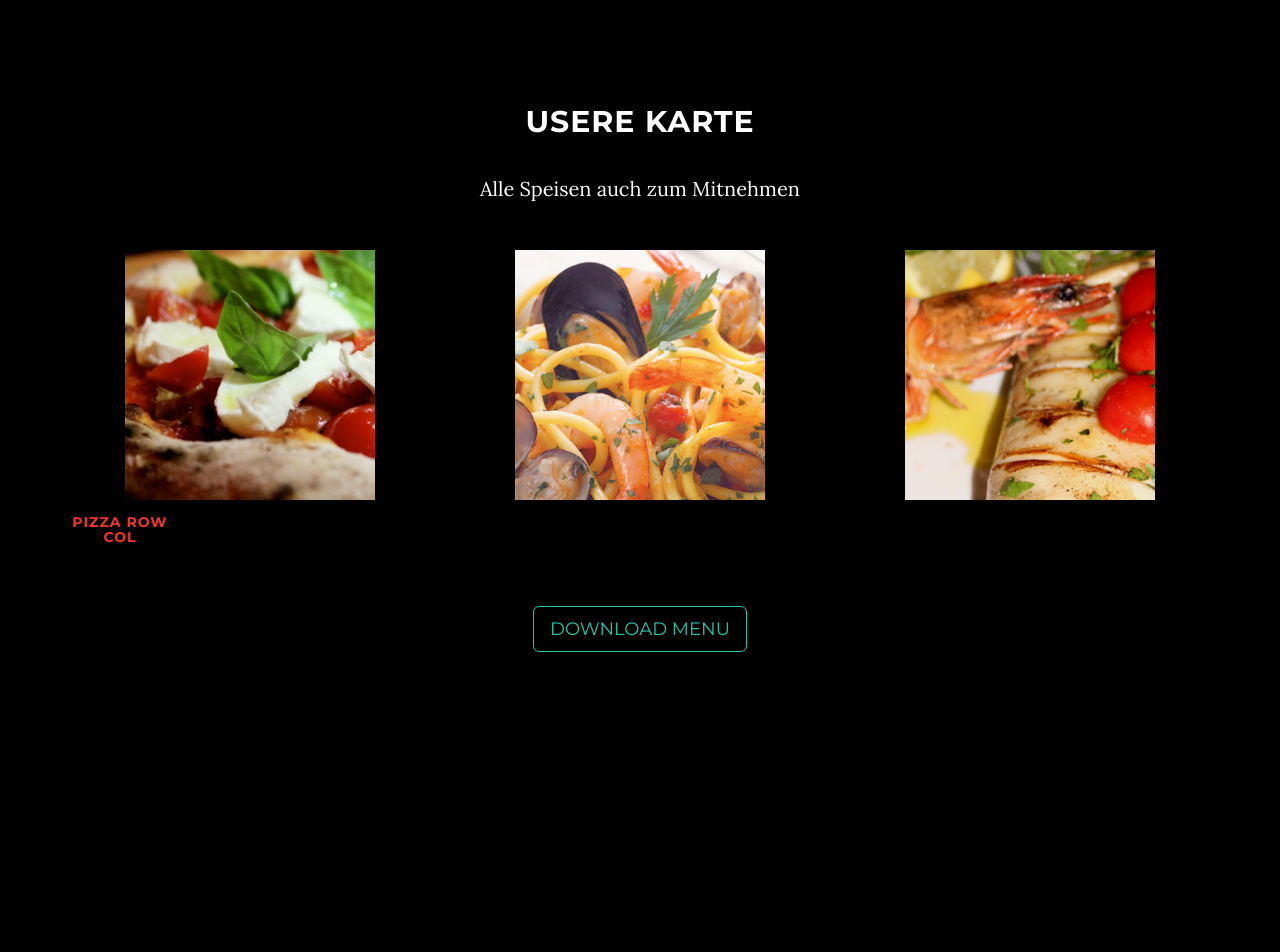
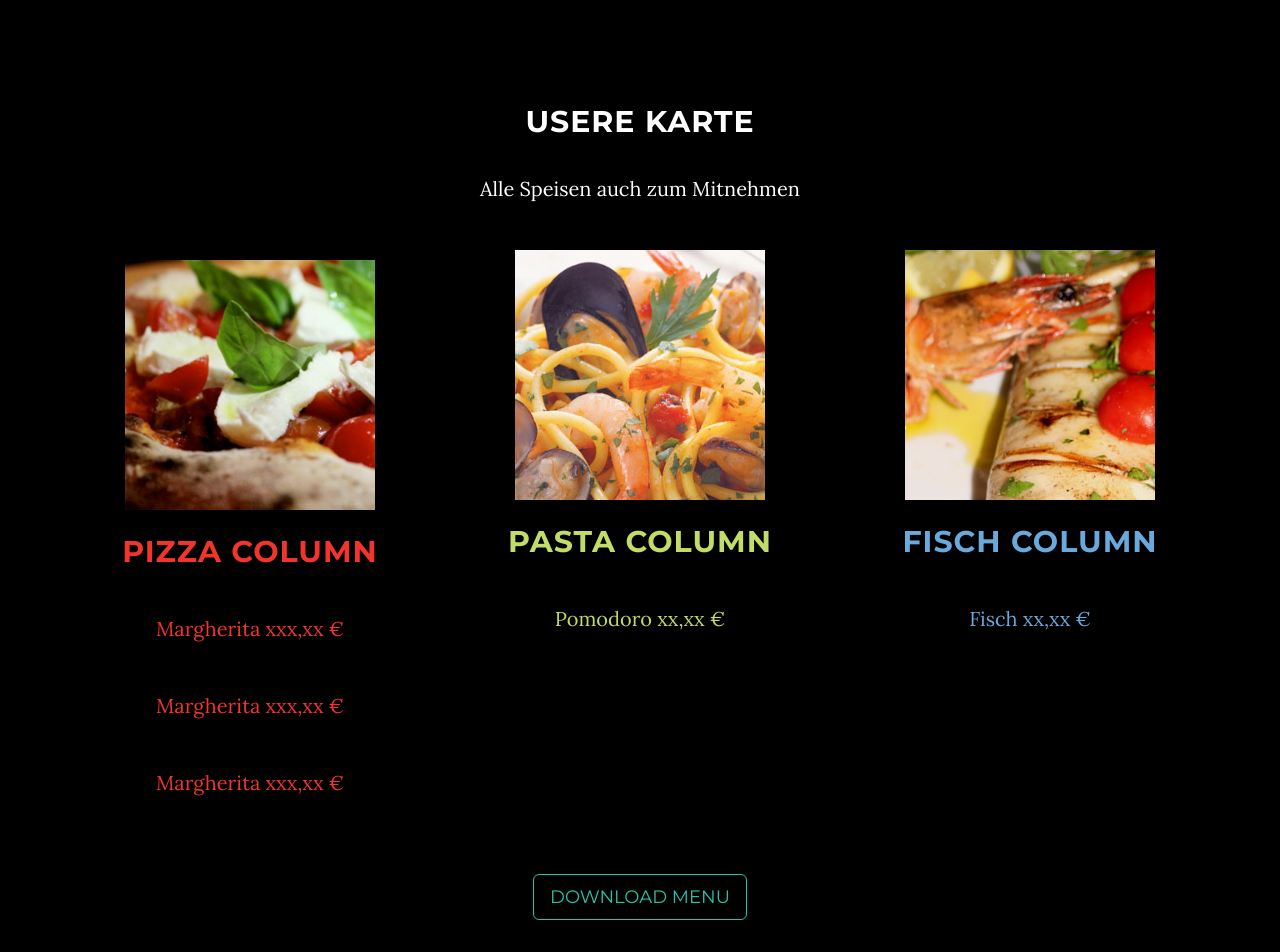
Before and after one commit to zagor3/regenbogen, a PHP site: page / in a window 1280 px wide. Shown: the part 1590-2542 px from the top of the page. Run offline with PHP 8.4, Linux system fonts and the light colour scheme; some libraries are stand-ins or nearby versions.

Commit message:
2014-05-30

```diff
--- a/css/grayscale.css
+++ b/css/grayscale.css
@@ -7,6 +7,12 @@ p1 {
 
 .pizzas{
     color: #f2352c;
+    margin: 10px 0px 15px 0px;
+}
+
+.pizza-col,.pasta-col, .fisch-col{
+
+    margin: 10px 20px 0px 20px;
 }
 
 .pasta{
--- a/index.html
+++ b/index.html
@@ -105,14 +105,40 @@
                     <div class="col-lg-4 pizzas">
                         <img src="images/pizza.jpg" class="menu-img">
                         <div class="row">
-                            <div class="col-lg-4"> <h5>Pizza Row COl</h5> </div>
+                            <div class="pizza-col"> <h2>Pizza column</h2> </div>
                         </div>
+                        <div class="row">
+                            <div class="pizza-col"> <p>Margherita xxx,xx €</p> </div>
+                        </div>
+                        <div class="row">
+                            <div class="pizza-col"> <p>Margherita xxx,xx €</p> </div>
+                        </div>
+                        <div class="row">
+                            <div class="pizza-col"> <p>Margherita xxx,xx €</p> </div>
+                        </div>
+
                     </div>
                     <div class="col-lg-4 pasta">
                         <img src="images/spaghetti_frutte_di_mare.jpg" class="menu-img">
+
+                        <div class="row">
+                            <div class="pasta-col"> <h2>Pasta column</h2> </div>
+                        </div>
+                        <div class="row">
+                            <div class="pasta-col"> <p>Pomodoro xx,xx €</p> </div>
+                        </div>
+
+
                     </div>
                     <div class="col-lg-4 fisch">
                         <img src="images/fisch.jpg" class="menu-img">
+
+                        <div class="row">
+                            <div class="fisch-col"> <h2>Fisch column</h2> </div>
+                        </div>
+                        <div class="row">
+                            <div class="fisch-col"> <p>Fisch xx,xx €</p> </div>
+                        </div>
                     </div>
 
                 </div>
```
Also changed, not shown: img/downloads-bg.jpg (added).
